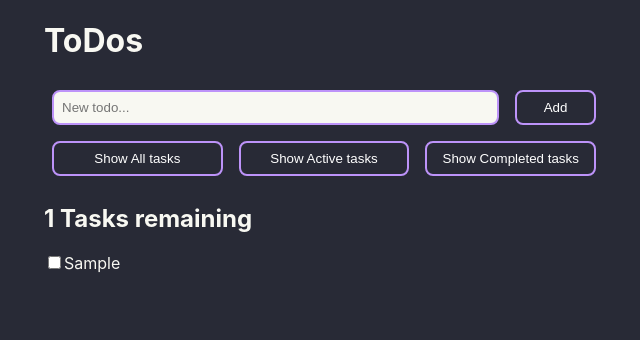
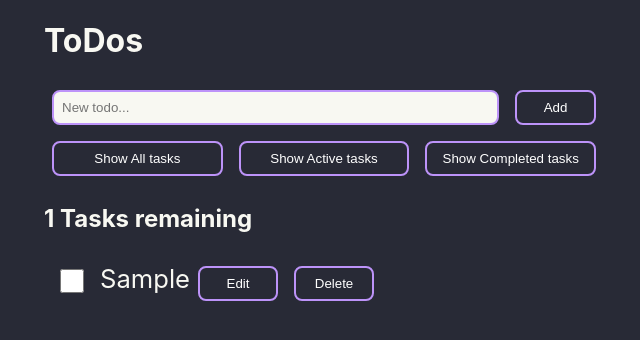
Before and after one commit to From-Sochi/TodoApp, a React (Create React App) app in the folder todoapp/: page / in a window 1280 px wide. Both pictures are taken after typing "Sample" into the empty fields and a click on the button "Add". Shown: the top 340 px of the page, without its empty margins (316-956 px from the left). Built offline with nearby package versions, Linux system fonts and the light colour scheme.

Commit message:
не доделал удаление, нужно убрать всплытие

```diff
--- a/todoapp/src/app.tsx
+++ b/todoapp/src/app.tsx
@@ -1,5 +1,5 @@
 import React, { useState } from 'react';
-import { nanoid } from 'nanoid'
+import { nanoid } from 'nanoid';
 import {
     GlobalStyle,
     InputField,
@@ -8,10 +8,12 @@ import {
     SubmitButton,
     TodoInput,
     ListHeading,
+    TaskList,
+    Checkbox,
 } from './assets/styles/app.styles';
 
 function App() {
-    const [tasks, setTasks] = useState<string[]>([]);
+    const [tasks, setTasks] = useState<{ id: string; content: string; checked: boolean }[]>([]);
     const [value, setValue] = useState<string>('');
 
     function recording(event: React.ChangeEvent<HTMLInputElement>) {
@@ -20,16 +22,32 @@ function App() {
 
     function addTask() {
         if (value) {
-            setTasks([...tasks, value]); // Добавляем новое значение в массив задач
-            setValue(''); // Очищаем поле ввода
+            setTasks([...tasks, { id: nanoid(), content: value, checked: false }]);
+            setValue('');
         }
     }
 
-    let res = tasks.map((elem) => {
+    function toggleCheckbox(id: string) {
+        setTasks(tasks.map(task =>
+            task.id === id ? { ...task, checked: !task.checked } : task
+        ));
+    }
+
+    function deleteCheckedTasks() {
+        setTasks(tasks.filter(task => !task.checked)); // Оставляем только те задачи, которые не отмечены
+    }
+
+    let res = tasks.map((task) => {
         return (
-            <div key={nanoid()}>
-                <input type="checkbox" />
-                <label>{elem}</label>
+            <div key={task.id}>
+                <Checkbox
+                    type="checkbox"
+                    checked={task.checked}
+                    onChange={() => toggleCheckbox(task.id)}
+                />
+                <label>{task.content}</label>
+                <SubmitButton>Edit</SubmitButton>
+                <SubmitButton onClick={deleteCheckedTasks}>Delete</SubmitButton> {/* Теперь удаляем все отмеченные задачи */}
             </div>
         );
     });
@@ -41,7 +59,7 @@ function App() {
                 <h1>ToDos</h1>
                 <InputField>
                     <TodoInput value={value} onChange={recording} type='text' placeholder='New todo...' />
-                    <SubmitButton onClick={addTask}>Add</SubmitButton> {/* При нажатии добавляем задачу */}
+                    <SubmitButton onClick={addTask}>Add</SubmitButton>
                 </InputField>
                 <FilterField>
                     <SubmitButton>Show All tasks</SubmitButton>
@@ -49,9 +67,7 @@ function App() {
                     <SubmitButton>Show Completed tasks</SubmitButton>
                 </FilterField>
                 <ListHeading>{tasks.length} Tasks remaining</ListHeading>
-                <div>
-                    {res} {/* Отображаем список задач */}
-                </div>
+                <TaskList>{res}</TaskList>
             </Container>
         </>
     );
--- a/todoapp/src/assets/styles/app.styles.ts
+++ b/todoapp/src/assets/styles/app.styles.ts
@@ -71,3 +71,21 @@ export const ListHeading = styled.h2`
     font-weight: bold;
     unicode-bidi: isolate;
 `;
+
+export const TaskList = styled.div`
+    display: flex;
+    // align-items: center;
+    font-size: 1.6rem;
+    flex-direction: column;
+    align-content: left;
+`;
+
+export const Checkbox = styled.input.attrs({ type: 'checkbox' })`
+    background: none;
+    background-color: #50fa7b;
+    border-radius: 1rem;
+    height: 1.5rem;
+    width: 1.5rem;
+    margin: 1rem;
+    vertical-align: middle;
+`;
```
